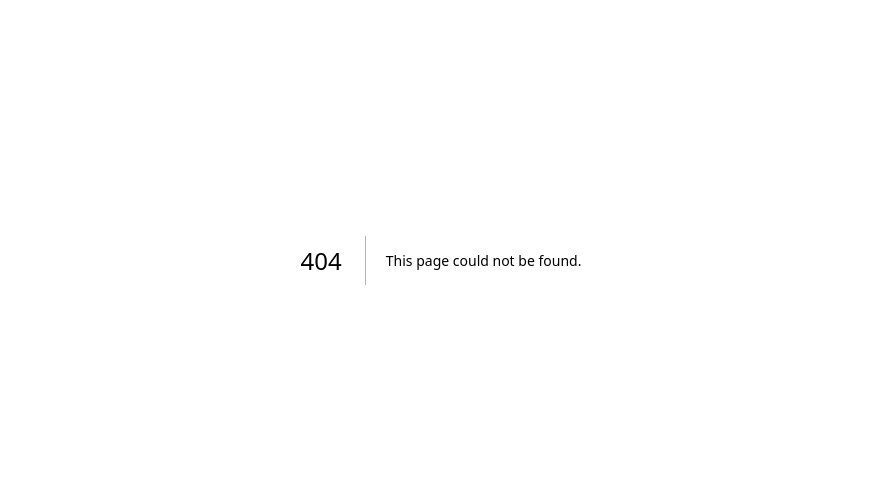
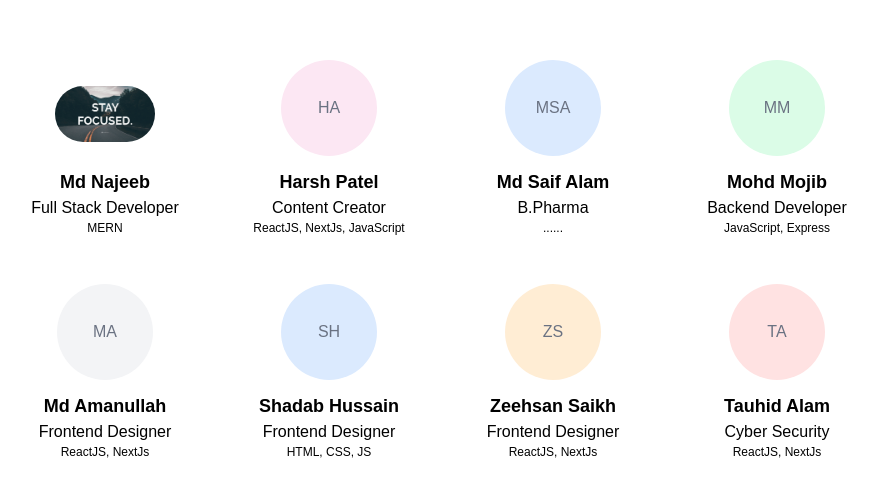
Before and after one commit to itsnajeeb/Next-JS, a Next.js app: page /ImageCard in a window 1280 px wide. Before the commit this address had no page. Shown: the part 160-656 px from the top of the page, without its empty margins (199-1075 px from the left). Built offline with nearby package versions, Linux system fonts and the light colour scheme.

Commit message:
Image Component

```diff
--- /dev/null
+++ b/app/ImageCard/page.jsx
@@ -0,0 +1,129 @@
+import Image from 'next/image'
+import React from 'react'
+
+const page = () => {
+    return (
+        <div className='container h-screen flex justify-center items-center'>
+            <div className="main   grid grid-cols-4 gap-8 ">
+                <div className="bg-white w-full h-full flex  flex-col items-center p-2 justify-between rounded-xl ">
+                    <div className=" w-full h-full rounded-full flex justify-center items-center">
+                        <Image src='/wallpaper.jpg'
+                            width={100} height={100}
+                            className='rounded-full '
+                            alt='Profile Photo'
+                            blurDataURL='data...'
+                            placeholder='blur'
+                             />
+                    </div>
+                    <div className='flex justify-center flex-col items-center'>
+                        <h2 className='text-black text-lg font-semibold'>Md Najeeb </h2>
+                        <p className='text-black text-base'>Full Stack Developer </p>
+                        <p className='text-black text-xs'>MERN</p>
+                    </div>
+                </div>
+
+                <div className="bg-white w-48 h-48 flex  flex-col items-center p-2 justify-between rounded-xl ">
+                    <div className="image bg-pink-100 w-24 h-24 rounded-full flex justify-center items-center ">
+                        {/* <Image /> */}
+                        <p className='text-gray-500 '>HA</p>
+
+
+                    </div>
+                    <div className='flex justify-center flex-col items-center'>
+                        <h2 className='text-black text-lg font-semibold'>Harsh Patel</h2>
+                        <p className='text-black text-base'>Content Creator</p>
+                        <p className='text-black text-xs'>ReactJS, NextJs, JavaScript</p>
+                    </div>
+                </div>
+
+                <div className="bg-white w-48 h-48 flex  flex-col items-center p-2 justify-between rounded-xl ">
+                    <div className="image bg-blue-100 w-24 h-24 rounded-full flex justify-center items-center ">
+                        {/* <Image /> */}
+                        <p className='text-gray-500 '>MSA</p>
+
+                    </div>
+                    <div className='flex justify-center flex-col items-center'>
+                        <h2 className='text-black text-lg font-semibold'>Md Saif Alam</h2>
+
+                        <p className='text-black text-base'>B.Pharma </p>
+                        <p className='text-black text-xs'>......</p>
+                    </div>
+                </div>
+
+                <div className="bg-white w-48 h-48 flex  flex-col items-center p-2 justify-between rounded-xl ">
+                    <div className="image bg-green-100 w-24 h-24 rounded-full flex justify-center items-center ">
+                        {/* <Image /> */}
+                        <p className='text-gray-500 '>MM</p>
+
+
+                    </div>
+                    <div className='flex justify-center flex-col items-center'>
+                        <h2 className='text-black text-lg font-semibold'>Mohd Mojib </h2>
+                        <p className='text-black text-base'>Backend Developer</p>
+                        <p className='text-black text-xs'>JavaScript, Express</p>
+                    </div>
+                </div>
+
+                <div className="bg-white w-48 h-48 flex  flex-col items-center p-2 justify-between rounded-xl ">
+                    <div className="image bg-gray-100 w-24 h-24 rounded-full flex justify-center items-center ">
+                        {/* <Image /> */}
+                        <p className='text-gray-500 '>MA</p>
+
+
+                    </div>
+                    <div className='flex justify-center flex-col items-center'>
+                        <h2 className='text-black text-lg font-semibold'>Md Amanullah </h2>
+                        <p className='text-black text-base'>Frontend Designer</p>
+                        <p className='text-black text-xs'>ReactJS, NextJs</p>
+                    </div>
+                </div>
+
+                <div className="bg-white w-48 h-48 flex  flex-col items-center p-2 justify-between rounded-xl ">
+                    <div className="image bg-blue-100 w-24 h-24 rounded-full flex justify-center items-center ">
+                        {/* <Image /> */}
+                        <p className='text-gray-500 '>SH</p>
+
+                    </div>
+                    <div className='flex justify-center flex-col items-center'>
+                        <h2 className='text-black text-lg font-semibold'>Shadab Hussain</h2>
+                        <p className='text-black text-base'>Frontend Designer</p>
+                        <p className='text-black text-xs'>HTML, CSS, JS</p>
+                    </div>
+                </div>
+
+                <div className="bg-white w-48 h-48 flex  flex-col items-center p-2 justify-between rounded-xl ">
+                    <div className="image bg-orange-100 w-24 h-24 rounded-full flex justify-center items-center ">
+                        {/* <Image /> */}
+
+                        <p className='text-gray-500 '>ZS</p>
+
+                    </div>
+                    <div className='flex justify-center flex-col items-center'>
+                        <h2 className='text-black text-lg font-semibold'>Zeehsan Saikh</h2>
+                        <p className='text-black text-base'>Frontend Designer</p>
+                        <p className='text-black text-xs'>ReactJS, NextJs</p>
+                    </div>
+                </div>
+
+                <div className="bg-white w-48 h-48 flex  flex-col items-center p-2 justify-between rounded-xl ">
+                    <div className="image bg-red-100 w-24 h-24 rounded-full flex justify-center items-center ">
+                        {/* <Image /> */}
+                        <p className='text-gray-500 '>TA</p>
+
+
+                    </div>
+                    <div className='flex justify-center flex-col items-center'>
+                        <h2 className='text-black text-lg font-semibold'>Tauhid Alam</h2>
+                        <p className='text-black text-base'>Cyber Security </p>
+                        <p className='text-black text-xs'>ReactJS, NextJs</p>
+                    </div>
+                </div>
+
+
+
+
+            </div>
+        </div>
+    )
+}
+export default page
--- /dev/null
+++ b/app/ImageCard/style.module.css
@@ -0,0 +1,3 @@
+.card{
+
+}
```
Also changed, not shown: public/wallpaper.jpg (added), 1 other file (tests, documents, lock files or other folders).
